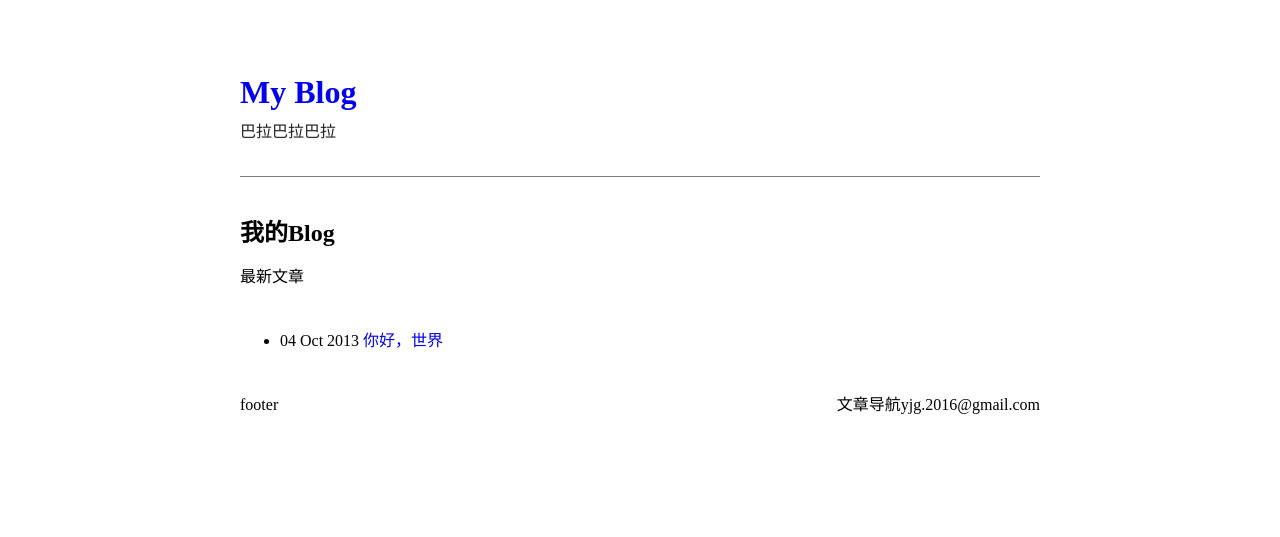
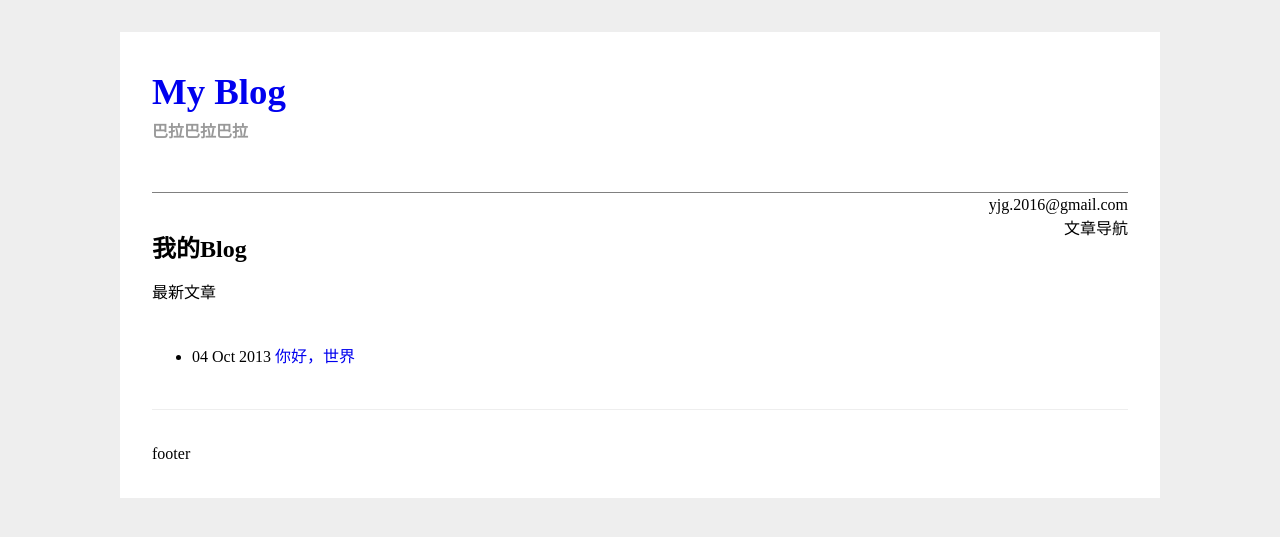
Before and after one commit to leongithub/blog, a Jekyll site: the page built from index.html, in a window 1280 px wide. Shown: the top 537 px of the page. Built offline with Jekyll 4.4.1, drawn with Linux system fonts in a browser that asks for light colours.

Commit message:
update datault.css

```diff
--- a/css/default.css
+++ b/css/default.css
@@ -1,5 +1,5 @@
 body {
-	background-color: white;
+	background-color: #eee;
 	text-align: center;
 }
 
@@ -11,42 +11,52 @@ a:hover {
 	color: black;
 }
 
-a:visited {
-	color: #a0a;
-}
-
 .site {
+    background-color: #fff;
 	line-height: 1.5em;
-	width: 50em;
+	width: 61em;
 	text-align: justify;
-	margin: 3em auto 2em auto;
+	margin: auto;
+	padding-left: 2em;
+	padding-right: 2em;
 }
 
 .site .header {
+    padding-top: 3em;
+    padding-bottom: 3em;
 	border-bottom: 1px solid gray;
 }
 
 .site .header .title {
-	font-size: 200%;
+	font-size: 230%;
 	font-weight: bold;
 	color: blue;
 }
 
 .site .header .description {
 	margin-top: 1em;
-	margin-bottom: 2em;
-	color: #222;
+	font-weight: bold;
+	color: #999;
 }
 
 .site .content {
+    float: left;
 	width: 70%;
 }
 
 .site .contact {
 	float: right;
-	clear: left;
 }
 
 .site .sidenav {
 	float: right;
+	clear: right;
 }
+
+.site .footer {
+    float: bottom;
+    border-top: 1px solid #eee;
+    clear: both;
+    padding-top: 2em;
+    padding-bottom: 2em;
+}
```
